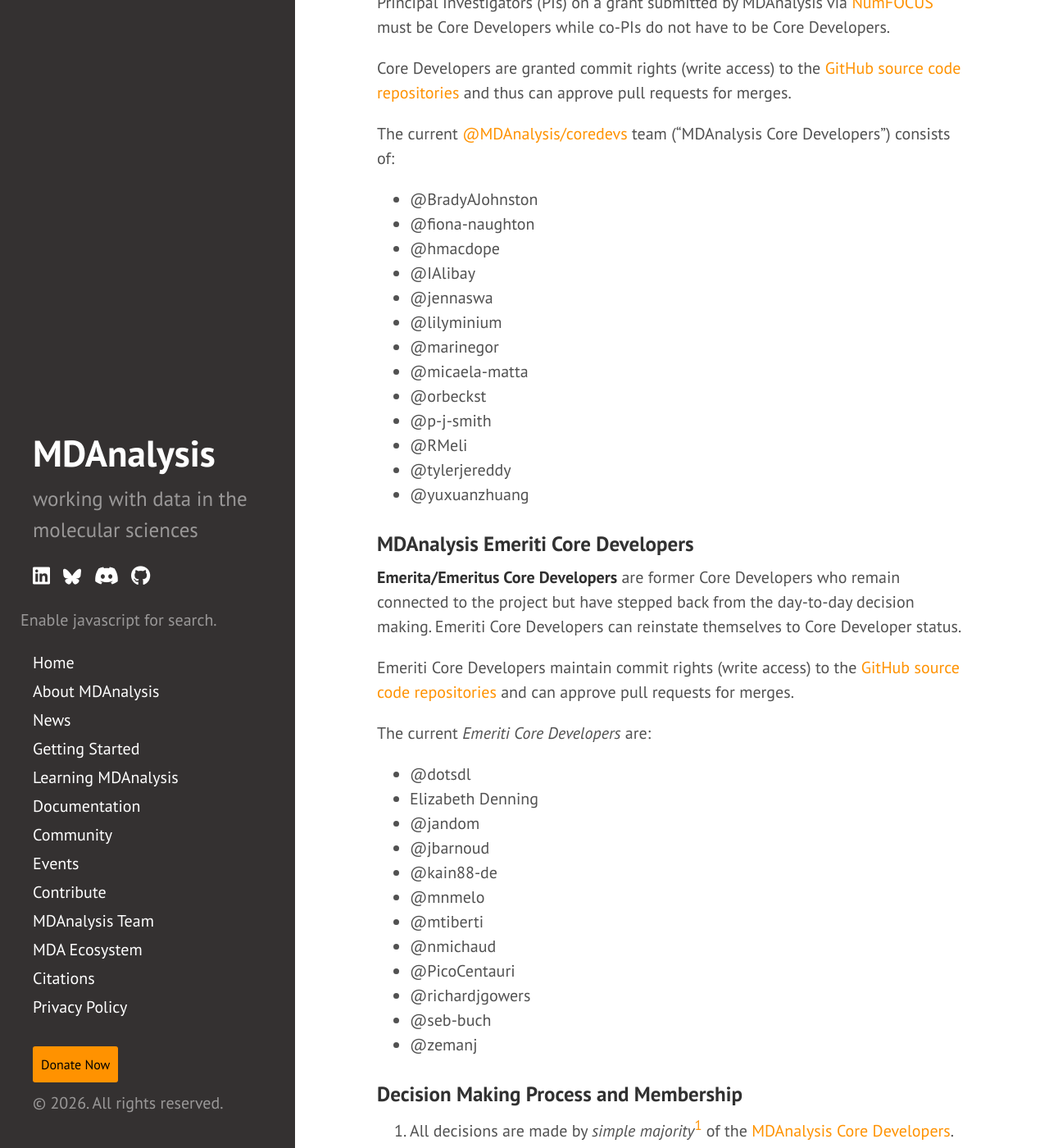
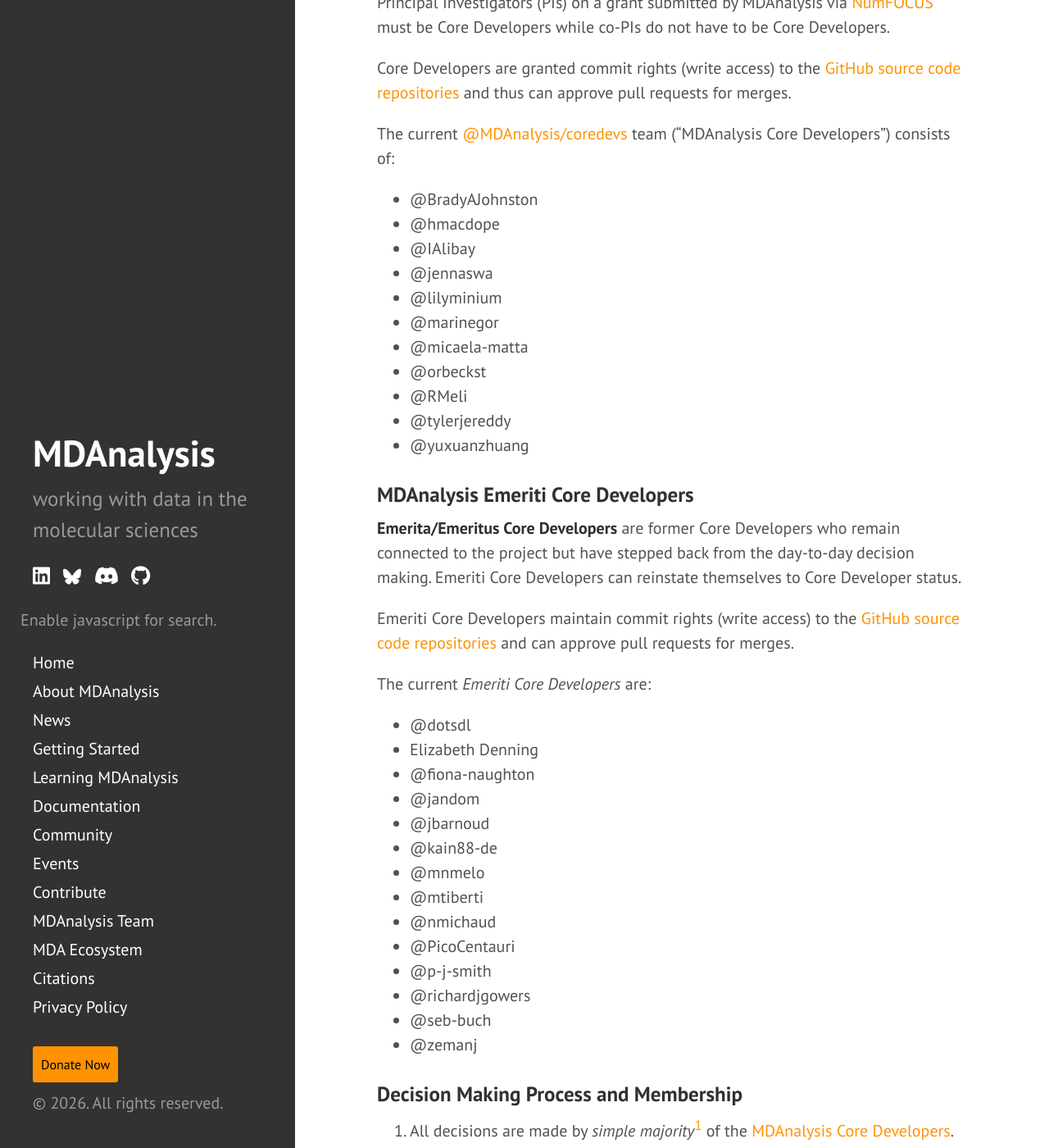
Before and after one commit to MDAnalysis/MDAnalysis.github.io, a Jekyll site: the page built from pages/governance.md, in a window 1280 px wide and 1400 px high, scrolled down 450 px. Shown: the whole window at 82% size. Built offline with Jekyll 4.4.1, drawn with Linux system fonts in a browser that asks for light colours; comment, search, counter and statistics services are not loaded; part of the change alters nothing that is shown.

Commit message:
Update coredev team
Changes to @coredev team after annual role call.

```diff
--- a/pages/governance.md
+++ b/pages/governance.md
@@ -20,7 +20,6 @@ code repositories][orgrepo] and thus can approve pull requests for merges.
 The current [@MDAnalysis/coredevs][] team ("MDAnalysis Core Developers") consists of:
 
 - @BradyAJohnston
-- @fiona-naughton
 - @hmacdope
 - @IAlibay
 - @jennaswa
@@ -28,7 +27,6 @@ The current [@MDAnalysis/coredevs][] team ("MDAnalysis Core Developers") consist
 - @marinegor
 - @micaela-matta
 - @orbeckst
-- @p-j-smith
 - @RMeli
 - @tylerjereddy
 - @yuxuanzhuang
@@ -48,6 +46,7 @@ The current *Emeriti Core Developers* are:
 
 - @dotsdl
 - Elizabeth Denning
+- @fiona-naughton
 - @jandom
 - @jbarnoud
 - @kain88-de
@@ -55,6 +54,7 @@ The current *Emeriti Core Developers* are:
 - @mtiberti
 - @nmichaud
 - @PicoCentauri
+- @p-j-smith
 - @richardjgowers
 - @seb-buch
 - @zemanj
```
